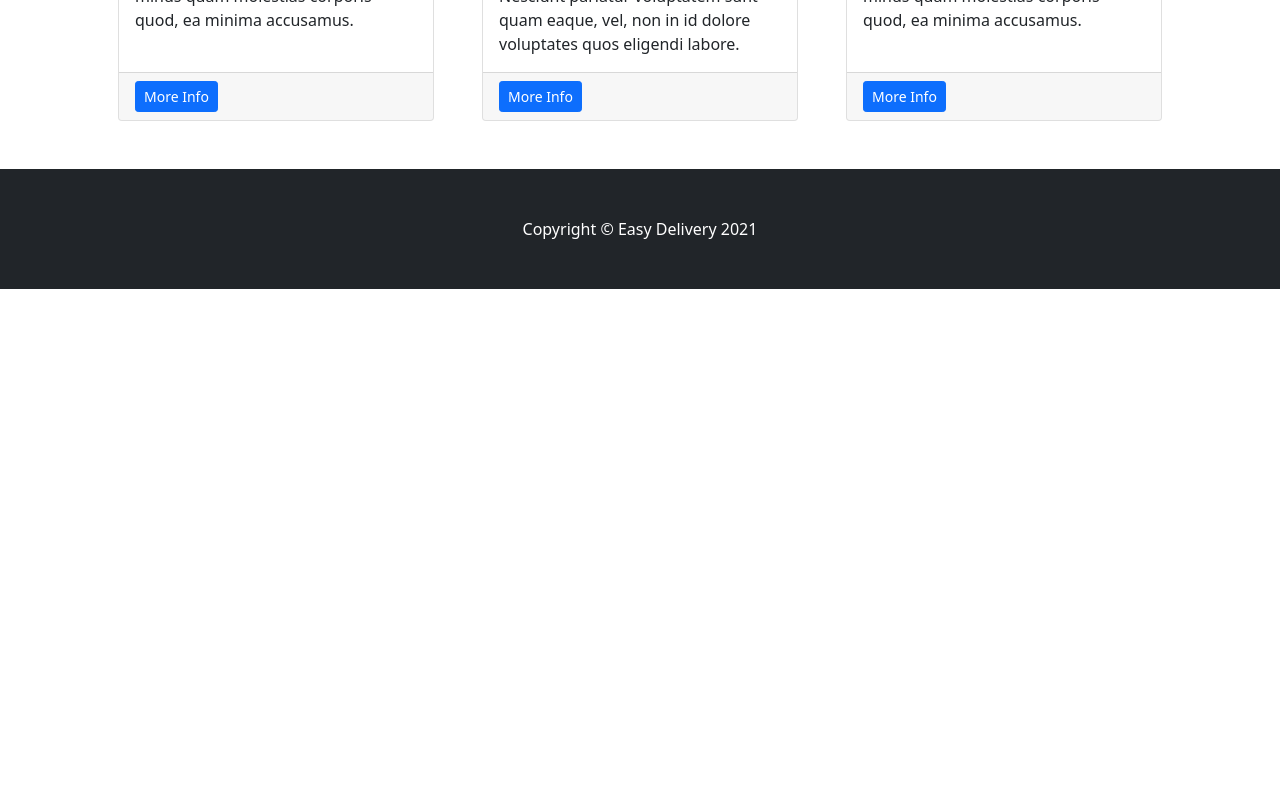
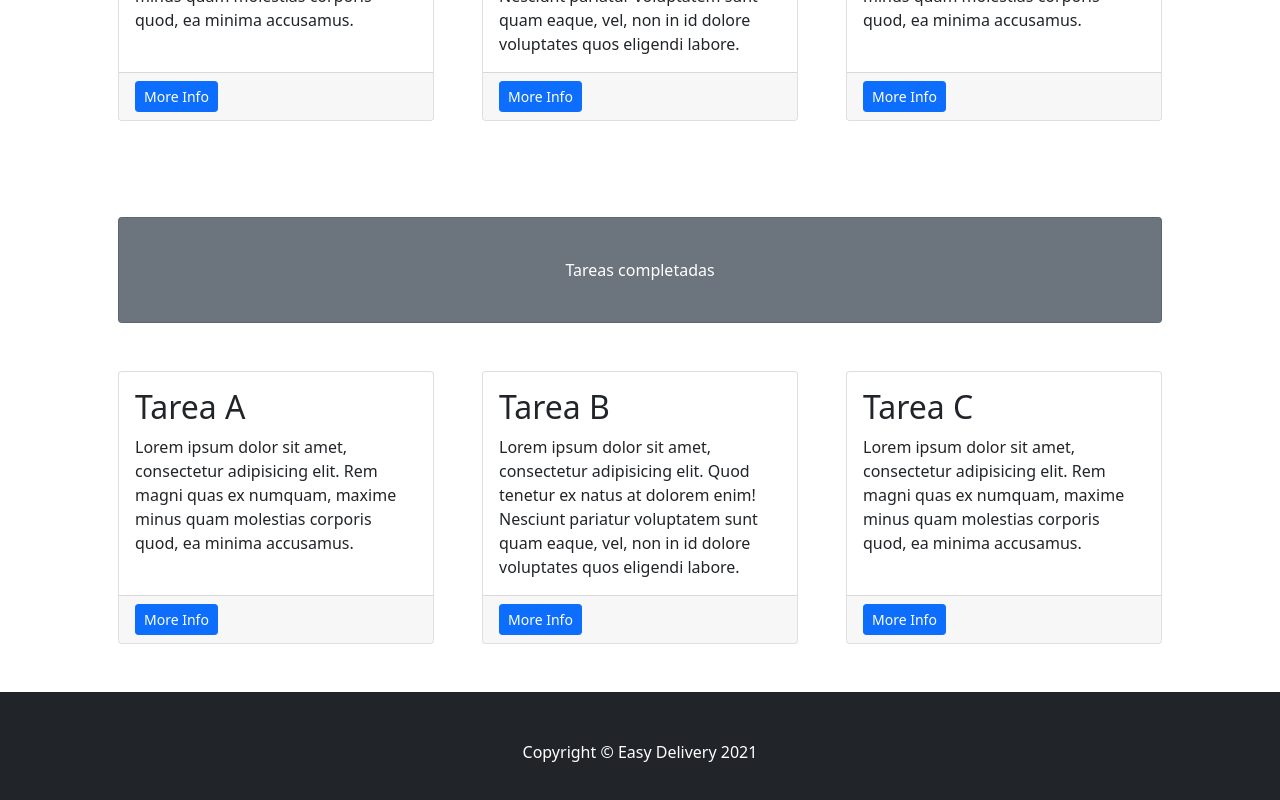
Before and after one commit to mZubeldia/easy-delivery, a React (Create React App) app in the folder easy-delivery-bootstrap/: page / in a window 1280 px wide. Shown: the part 719-1519 px from the top of the page. Before the commit the page ends 1008 px from the top, so only its background shows below. Built offline with nearby package versions, Linux system fonts and the light colour scheme.

Commit message:
add tareas pendientes de completar

```diff
--- a/easy-delivery-bootstrap/src/App.js
+++ b/easy-delivery-bootstrap/src/App.js
@@ -1,6 +1,4 @@
 import "./App.css";
-
-import { Button } from "react-bootstrap";
 
 function App() {
   return (
@@ -133,7 +131,69 @@ function App() {
             </div>
           </div>
         </div>
+
+        <div class="card text-white bg-secondary my-5 py-4 text-center">
+          <div class="card-body">
+            <p class="text-white m-0">Tareas completadas</p>
+          </div>
+        </div>
+
+        <div class="row gx-4 gx-lg-5">
+          <div class="col-md-4 mb-5">
+            <div class="card h-100">
+              <div class="card-body">
+                <h2 class="card-title">Tarea A</h2>
+                <p class="card-text">
+                  Lorem ipsum dolor sit amet, consectetur adipisicing elit. Rem
+                  magni quas ex numquam, maxime minus quam molestias corporis
+                  quod, ea minima accusamus.
+                </p>
+              </div>
+              <div class="card-footer">
+                <a class="btn btn-primary btn-sm" href="#!">
+                  More Info
+                </a>
+              </div>
+            </div>
+          </div>
+          <div class="col-md-4 mb-5">
+            <div class="card h-100">
+              <div class="card-body">
+                <h2 class="card-title">Tarea B</h2>
+                <p class="card-text">
+                  Lorem ipsum dolor sit amet, consectetur adipisicing elit. Quod
+                  tenetur ex natus at dolorem enim! Nesciunt pariatur voluptatem
+                  sunt quam eaque, vel, non in id dolore voluptates quos
+                  eligendi labore.
+                </p>
+              </div>
+              <div class="card-footer">
+                <a class="btn btn-primary btn-sm" href="#!">
+                  More Info
+                </a>
+              </div>
+            </div>
+          </div>
+          <div class="col-md-4 mb-5">
+            <div class="card h-100">
+              <div class="card-body">
+                <h2 class="card-title">Tarea C</h2>
+                <p class="card-text">
+                  Lorem ipsum dolor sit amet, consectetur adipisicing elit. Rem
+                  magni quas ex numquam, maxime minus quam molestias corporis
+                  quod, ea minima accusamus.
+                </p>
+              </div>
+              <div class="card-footer">
+                <a class="btn btn-primary btn-sm" href="#!">
+                  More Info
+                </a>
+              </div>
+            </div>
+          </div>
+        </div>
       </div>
+
       <footer class="py-5 bg-dark">
         <div class="container px-4 px-lg-5">
           <p class="m-0 text-center text-white">
```
